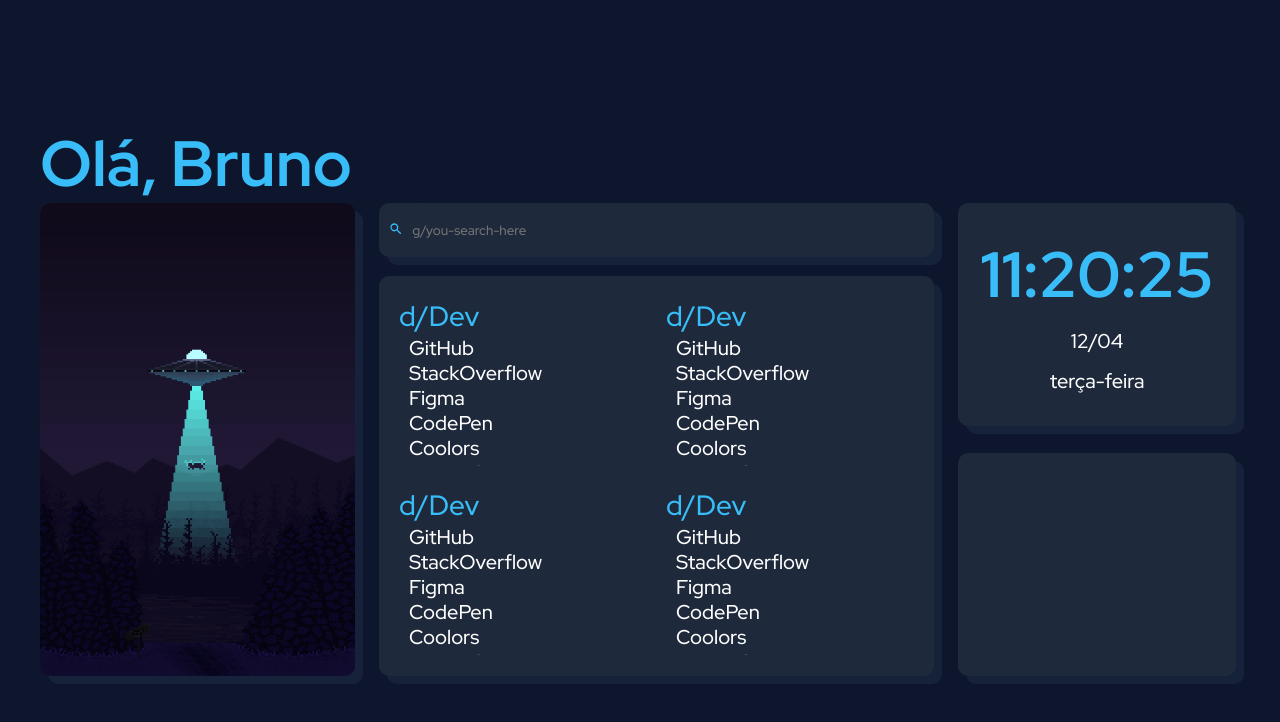
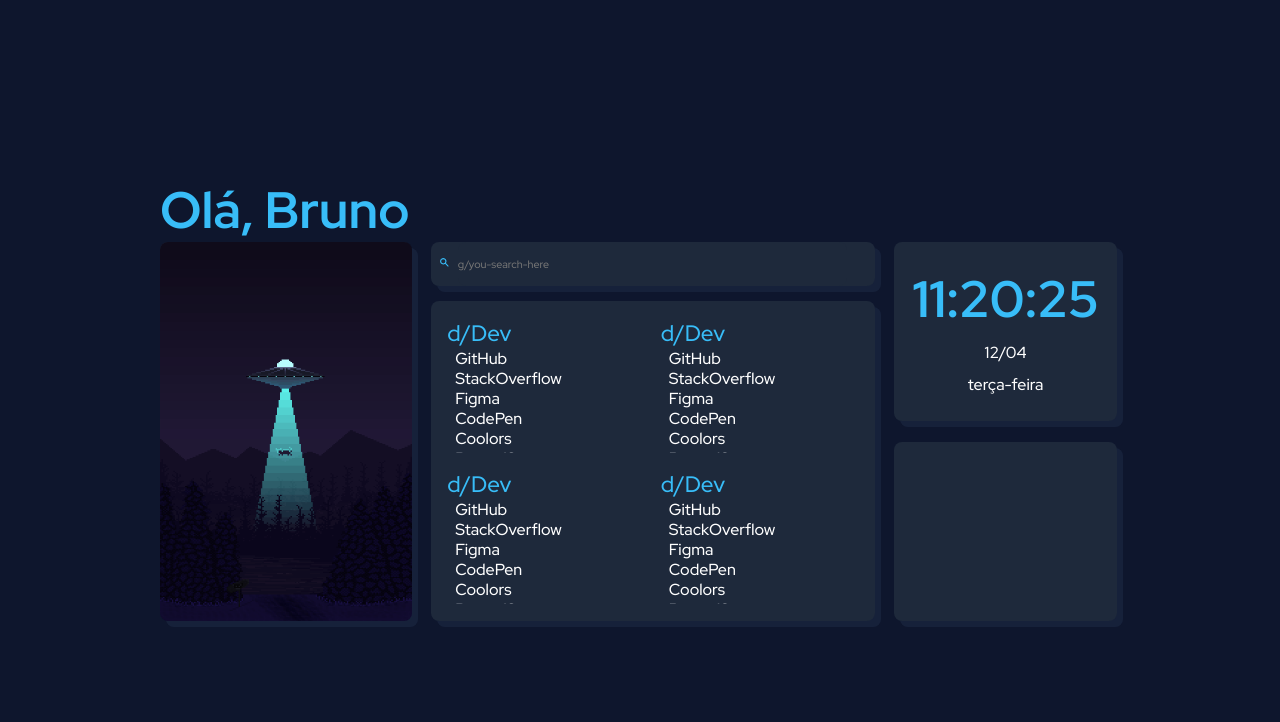
Before and after one commit to bruno-bento/startpage, a React (Create React App) app: page / in a window 1280 px wide. Shown: the top 722 px of the page. Built offline with nearby package versions, Linux system fonts and the light colour scheme; no server answers.

Commit message:
Aplicado zoom na página

```diff
--- a/src/App.scss
+++ b/src/App.scss
@@ -4,6 +4,12 @@
     padding: 0;
     box-sizing: border-box;
     font-family: 'Red Hat Display', sans-serif;
+}
+
+.App{
+    zoom: 80%;
+    -moz-transform: scale(80%);
+    -moz-transform-origin: 1 0;
 }
 
 html{
```
